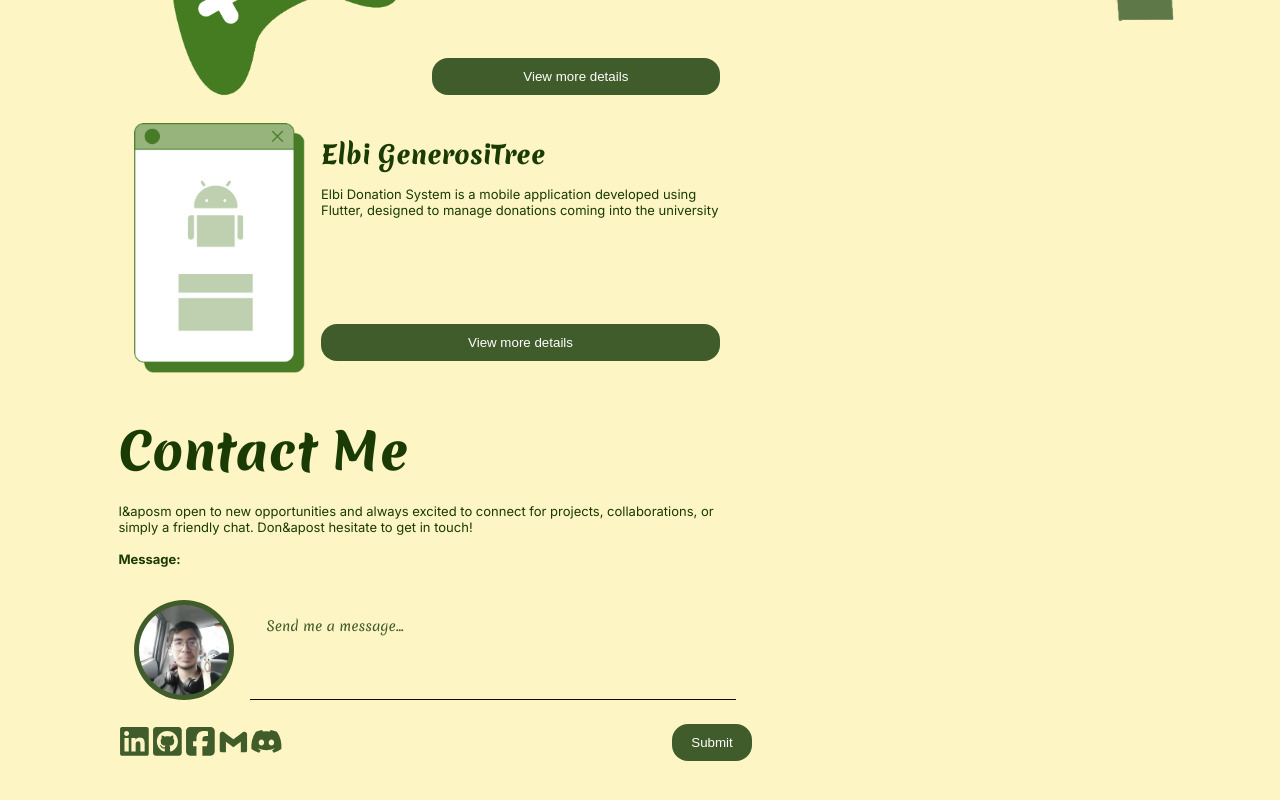
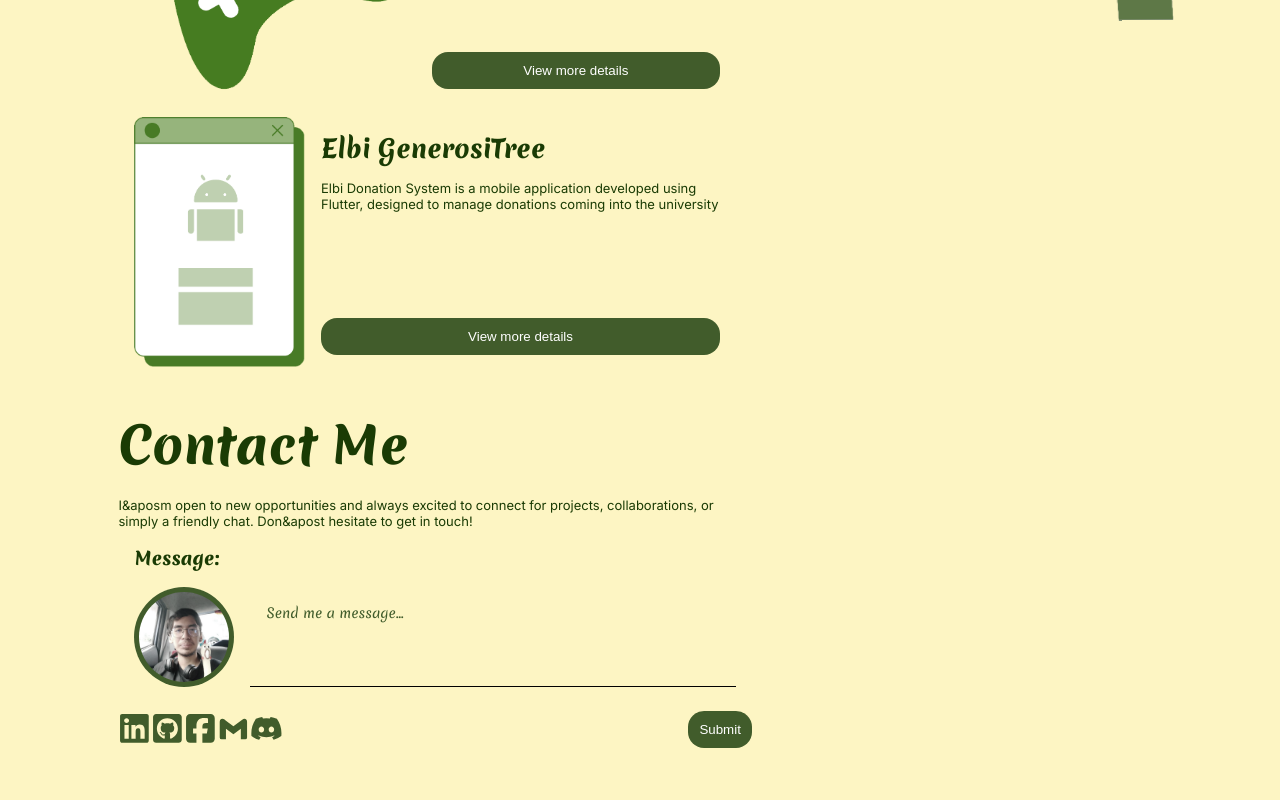
Before and after one commit to JomarMonreal/monreal-portfolio-alpha, a Next.js app: page / in a window 1280 px wide. Shown: the part 1574-2374 px from the top of the page. Built offline with nearby package versions, Linux system fonts and the light colour scheme.

Commit message:
ui: some ui changes

```diff
--- a/src/app/globals.css
+++ b/src/app/globals.css
@@ -17,7 +17,7 @@ body{
   font-size: small;
 }
 
-h1, h2, h3{
+h1, h2, h3,h4{
   font-family: "Merienda", cursive;
   font-weight: 800;
 }
@@ -28,6 +28,12 @@ h2{
 
 h3{
   font-size: 25px;
+}
+
+h4{
+  font-size: 18px;
+  margin: 0;
+  margin-left: 1rem;
 }
 
 ul{
@@ -44,7 +50,7 @@ li{
 button{
   background-color: var(--green-color);
   color: white;
-  width: 80px;
+  width: auto;
   border-radius: 1rem;
   cursor: pointer;
   border: 0;
@@ -62,3 +68,11 @@ button:hover{
 .padded{
   padding: 1rem;
 }
+
+.filled{
+  width: 100%;
+}
+
+.icon_button:hover{
+  scale: 1.1;
+}
--- a/src/app/page.module.css
+++ b/src/app/page.module.css
@@ -1,10 +1,10 @@
 .home_page{
     margin: 4vw 40vw 18vh 8vw;
     padding: 1rem;
-    animation: float 8s infinite ease-in-out;
+    /* animation: float 15s infinite linear; */
 }
 
-@keyframes float {
+/* @keyframes float {
     0% {
         translate: 0 0%;
     }
@@ -14,4 +14,4 @@
     100% {
         translate: 0 0%;
     }
-}
+} */
```
